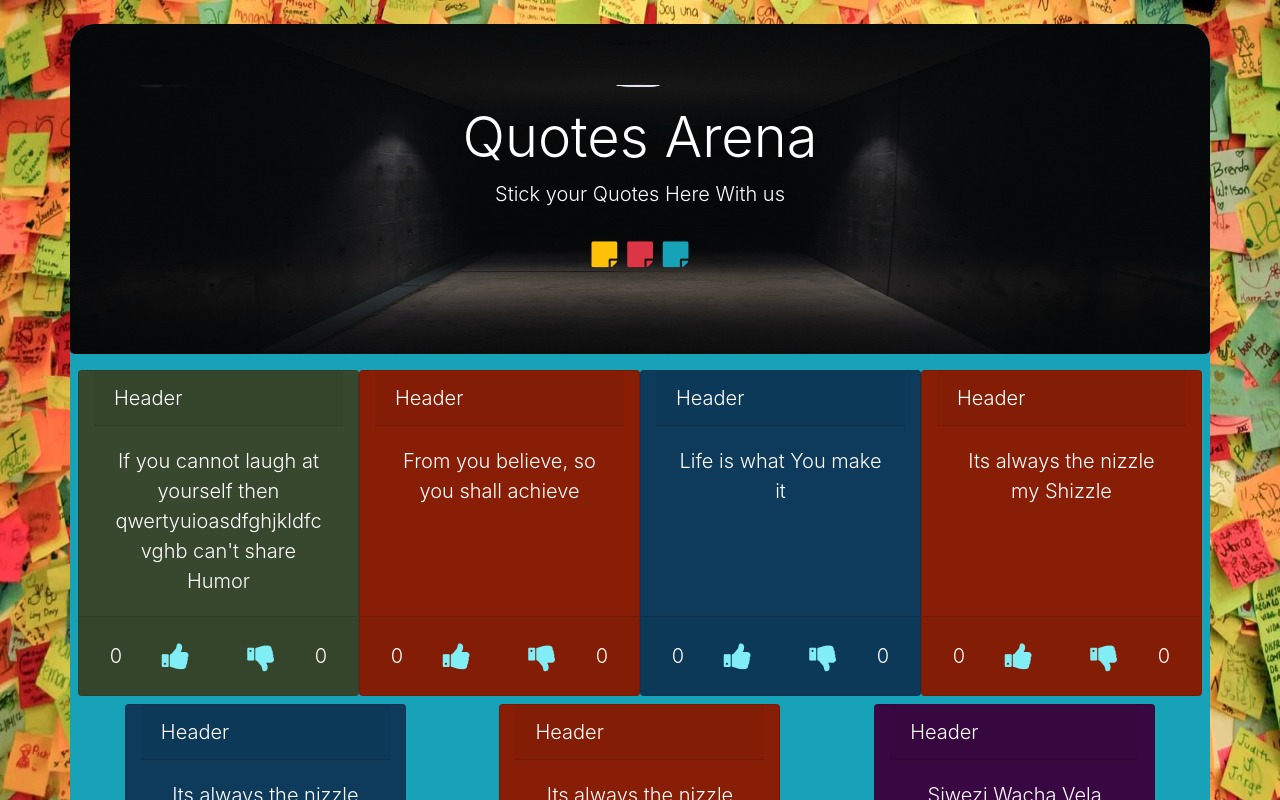
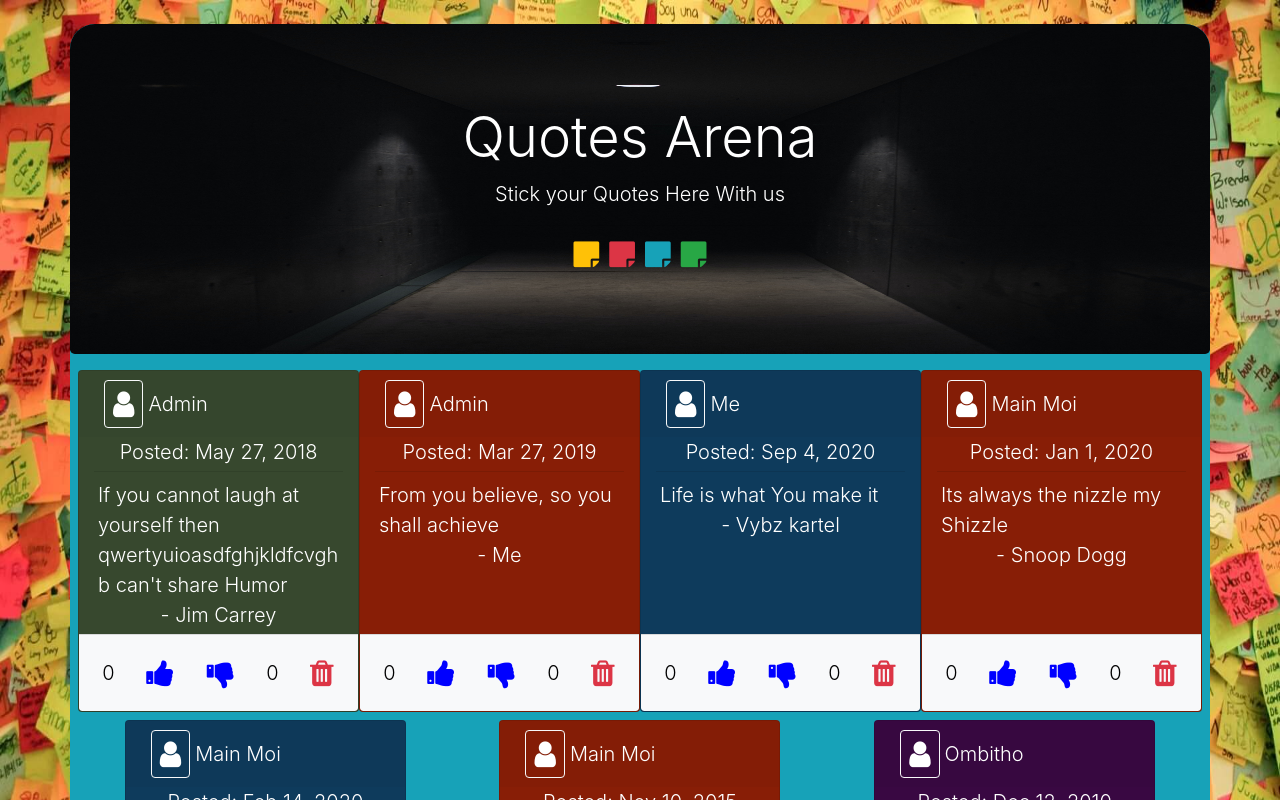
Before and after one commit to Michael-Mbaya/Quotes-App, an Angular app: page / in a window 1280 px wide. Shown: the top 800 px of the page. Built offline with nearby package versions, Linux system fonts and the light colour scheme.

Commit message:
interpolation and first pipe

```diff
--- a/src/app/quote/quote.component.css
+++ b/src/app/quote/quote.component.css
@@ -21,13 +21,27 @@ div {
   overflow: hidden;
 }
 
+.card-header{
+  border-bottom-style: hidden;
+}
+
 .fa {
   font-size: 30px;
   margin: 5px 5px;
 }
 
+button{
+  padding: 5px;
+}
+
+.countLike,.countDislike{
+  padding: 5px;
+  margin: 5px;
+  color: black;
+}
+
 .votes{
-  color: #81EDF4;
+  color: blue;
 }
 
 .card:nth-child(odd){
--- a/src/app/quote/quote.component.html
+++ b/src/app/quote/quote.component.html
@@ -12,28 +12,43 @@
           <i class="fa fa-sticky-note text-warning" aria-hidden="true"></i>
           <i class="fa fa-sticky-note text-danger" aria-hidden="true"></i>
           <i class="fa fa-sticky-note text-info" aria-hidden="true"></i>
+          <i class="fa fa-sticky-note text-success" aria-hidden="true"></i>
         </p>
       </div>
     </div>
 
     <div class="d-flex flex-wrap justify-content-around m-2">
       <div class="col-md-3 card text-white lead my-1" *ngFor='let quote of quotes;let i = index'>
-        <div class="card-header">Header</div>
-        <div class="card-body">
-          <div class="card-text text-center">
+        <div class="card-header py-1 row justify-content-start align-items-center">
+          <i class="fa fa-user p-2 border border-light rounded" aria-hidden="true"></i>
+          {{quote.PostedBy}}
+        </div>
+        <div class=" text-center text-white">
+            Posted: {{quote.PostDate|date}}
+        </div>
+        <hr class="my-1">
+        <div class="card-body p-1">
+          <div class="card-text text-left">
             {{quote.TextQuote}}
+            <div class="text-center">
+              - {{quote.AuthorOfQuote}}
+            </div>
           </div>
         </div>
-        <div class="card-footer row justify-content-around align-items-center">
-          <div>{{quote.upvotes}}</div>
+        <div class="card-footer px-2 bg-light row justify-content-around align-items-center">
+          <div class="countLike">{{quote.upvotes}}</div>
           <div>
             <button class="votes btn btn-outline-none bg-transparent"><i class="fa fa-thumbs-up" aria-hidden="true"></i></button>
           </div>
           <div>
             <button class="votes btn btn-outline-none bg-transparent"><i class="fa fa-thumbs-down" aria-hidden="true"></i></button>
           </div>
-          <div>{{quote.downvotes}}</div>
+          <div class="countDislike">{{quote.downvotes}}</div>
+          <div>
+            <button class="btn btn-outline-none bg-transparent"><i class="fa fa-trash text-danger" aria-hidden="true"></i></button>
+          </div>
         </div>
+
       </div>
 
     </div>
--- a/src/app/quote/quote.component.ts
+++ b/src/app/quote/quote.component.ts
@@ -10,13 +10,13 @@ export class QuoteComponent implements OnInit {
 
   quotes = [
     new Quote("If you cannot laugh at yourself then qwertyuioasdfghjkldfcvghb can't share Humor", 'Jim Carrey', 'Admin', new Date(2018, 4, 27, 23, 1), 0, 0),
-    new Quote("From you believe, so you shall achieve", 'Me', 'Admin', new Date(2018, 4, 27, 23, 1), 0, 0),
-    new Quote('Life is what You make it', 'Vybz kartel', 'Me', new Date(2018, 4, 27, 23, 5), 0, 0),
-    new Quote('Its always the nizzle my Shizzle', 'Snoop Dogg', 'Main Moi', new Date(2018, 4, 27, 23, 8), 0, 0),
-    new Quote('Its always the nizzle my Shizzle', 'Snoop Dogg', 'Main Moi', new Date(2018, 4, 27, 23, 8), 0, 0),
-    new Quote('Its always the nizzle my Shizzle', 'Snoop Dogg', 'Main Moi', new Date(2018, 4, 27, 23, 8), 0, 0),
-    new Quote('Siwezi Wacha Vela', 'Zzero Sufuri', 'Ombitho', new Date(2018, 4, 28, 7, 42), 0, 0)
-  ];
+    new Quote("From you believe, so you shall achieve", 'Me', 'Admin', new Date(2019, 2, 27), 0, 0),
+    new Quote('Life is what You make it', 'Vybz kartel', 'Me', new Date(2020, 8, 4), 0, 0),
+    new Quote('Its always the nizzle my Shizzle', 'Snoop Dogg', 'Main Moi', new Date(2020, 0, 1), 0, 0),
+    new Quote('Its always the nizzle my Shizzle', 'Snoop Dogg', 'Main Moi', new Date(2020, 1, 14), 0, 0),
+    new Quote('Its always the nizzle my Shizzle', 'Snoop Dogg', 'Main Moi', new Date(2015, 10, 10), 0, 0),
+    new Quote('Siwezi Wacha Vela', 'Zzero Sufuri', 'Ombitho', new Date(2010, 11, 12), 0, 0)
+  ];    //for dates, months counted from 0 i.e 0 is Jan to 11 is Dec
 
   // constructor() { }
 
```
